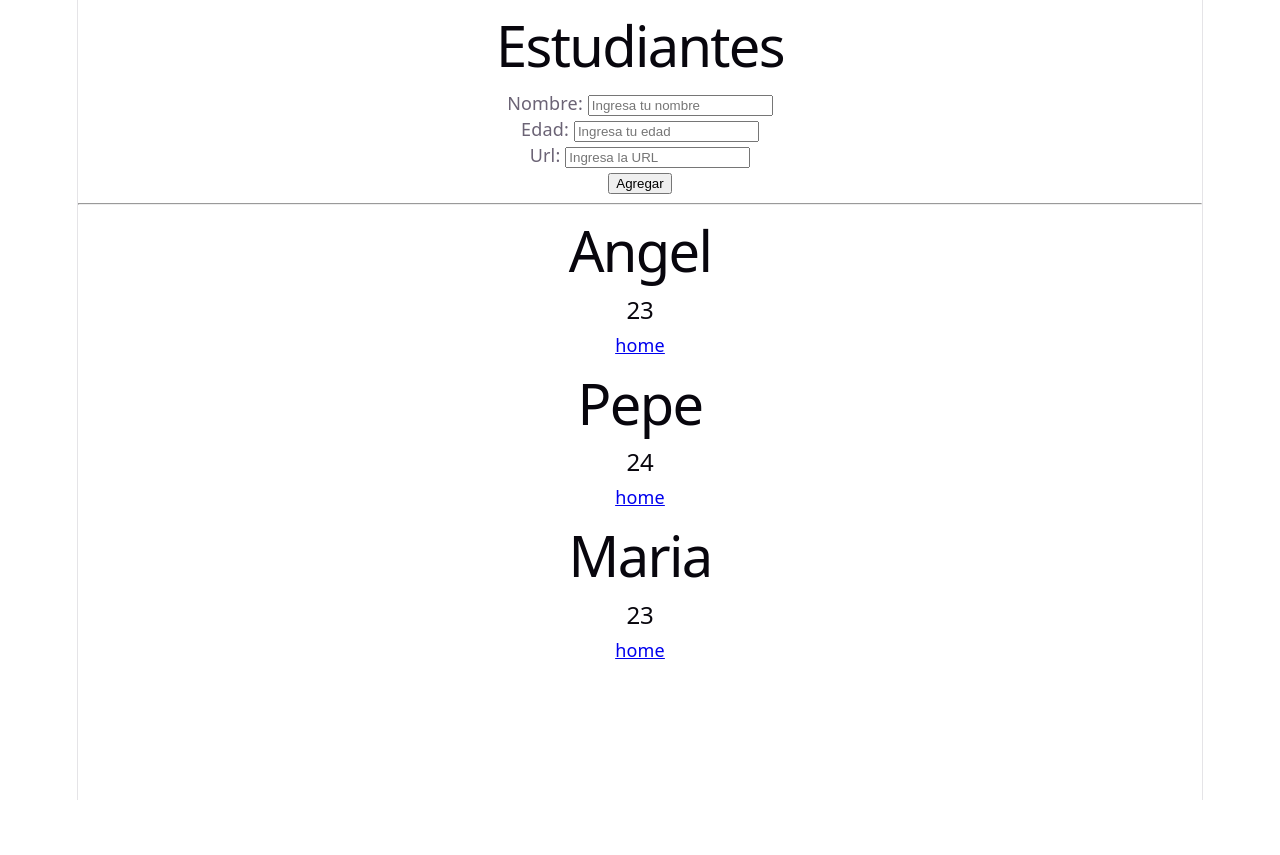
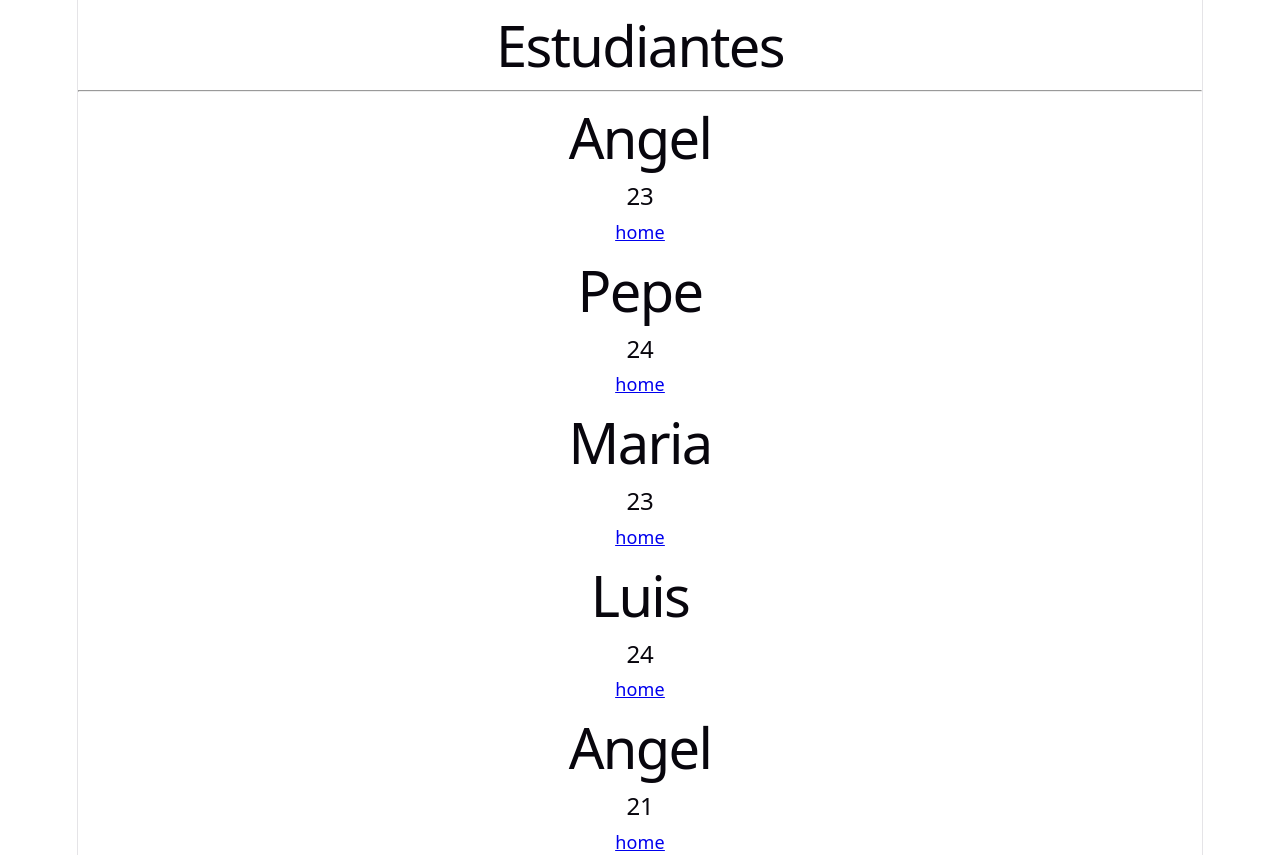
Before and after one commit to angelch1595-glitch/Webs2026, a React (Vite) app in the folder 2025_04_05_react/react/: page /estudiantes in a window 1280 px wide. Before the commit the page ends 800 px from the top, so only its background shows below. Built offline with nearby package versions, Linux system fonts and the light colour scheme; data requests are answered from the project's data file.

Commit message:
enrutamientoDeFronted

```diff
--- /dev/null
+++ b/2025_04_05_react/react/db.json
@@ -0,0 +1,35 @@
+{
+  "estudiantes": [
+    {
+      "id": "1",
+      "nombre": "Angel",
+      "edad": "23",
+      "url": "https://www.google.com"
+    },
+    {
+      "id": "2",
+      "nombre": "Pepe",
+      "edad": "24",
+      "url": "https://www.epn.edu.ec"
+    },
+    {
+      "id": "3",
+      "nombre": "Maria",
+      "edad": "23",
+      "url": "https://www.facebook.com"
+    },
+    {
+      "id": "NXs7ulxPrG4",
+      "nombre": "Luis",
+      "edad": "24",
+      "url": "https://www.facebook.com"
+    },
+    {
+      "id": "mhd184AF7uw",
+      "nombre": "Angel",
+      "edad": "21",
+      "url": "https://www.google.com"
+    }
+  ],
+  "$schema": "./node_modules/json-server/schema.json"
+}
--- a/2025_04_05_react/react/src/App.jsx
+++ b/2025_04_05_react/react/src/App.jsx
@@ -1,7 +1,17 @@
+import EstudianteForm from "./components/EstudianteForm";
 import EstudiantePage from "./pages/EstudiantePage";
+import HomePage from "./pages/HomePage";
+import {BrowserRouter,Routes,Route} from "react-router-dom"
 const App=()=>{
   return(
-    <EstudiantePage></EstudiantePage>
+    <BrowserRouter>
+    <Routes>
+      <Route path="/estudiantes" element={<EstudiantePage/>}/>
+      <Route path="/nuevo" element={<EstudianteForm/>}/>
+      <Route path="/home" element={<HomePage/>}/>
+    </Routes>
+    </BrowserRouter>
+
   );
 }
 export default App;
--- a/2025_04_05_react/react/src/pages/EstudiantePage.jsx
+++ b/2025_04_05_react/react/src/pages/EstudiantePage.jsx
@@ -1,21 +1,40 @@
-import { useState } from "react";
+import { useEffect, useState } from "react";
 import Estudiante from "../components/Estudiante";
-import listEstudiantes from "../urls/data";
+//import listEstudiantes from "../urls/data";
+import axios from "axios";
 import EstudianteForm from "../components/EstudianteForm";
 const EstudiantePage = () => {
-  const [lstEstudiante, setLstEstudiante] = useState(listEstudiantes);
+  const [lstEstudiante, setLstEstudiante] = useState([]);
   console.log("Renderizando....");
+  useEffect(() => {
+    axios
+      .get("http://localhost:8000/estudiantes")
+      .then((res) => {
+        console.log(res.data);
+        setLstEstudiante(res.data);
+      })
+      .catch((err) => {
+        console.log(err);
+      });
+  }, []);
   //Paso 1
   const agregarEstudiante = (estudianteNuevo) => {
-    const estudianteFinal= {...estudianteNuevo,id:Date.now()}
-    setLstEstudiante((prev)=>[...prev,estudianteFinal])
-
+    const estudianteFinal = { ...estudianteNuevo, id: Date.now() };
+    //setLstEstudiante((prev) => [...prev, estudianteFinal]);
+    axios
+      .post("http://localhost:8000/estudiantes",estudianteFinal)
+      .then((res) => {
+        setLstEstudiante([...setLstEstudiante, res.data]);
+      })
+      .catch((err) => {
+        console.log(err);
+      });
   };
 
   return (
     <div>
       <h1>Estudiantes</h1>
-      <EstudianteForm onAgregar={agregarEstudiante}></EstudianteForm>
+      {/*<EstudianteForm onAgregar={agregarEstudiante}></EstudianteForm>*/}
       <hr />
       <div>
         {lstEstudiante.map((estudiante) => {
--- /dev/null
+++ b/2025_04_05_react/react/src/pages/HomePage.jsx
@@ -0,0 +1,10 @@
+import {Link} from "react-router-dom"
+const HomePage=()=>{
+    return(
+<div>
+    <h1>Bienvenido</h1>
+    <Link to="/estudiantes">Lista de estudiantes</Link>
+</div>
+    )
+}
+export default HomePage
--- a/2025_04_05_react/react/src/urls/data.js
+++ b/2025_04_05_react/react/src/urls/data.js
@@ -1,6 +1,6 @@
-const listEsudiantes = [
+/*const listEsudiantes = [
     { id: 1, nombre: "Angel", edad: 23, url: "https://www.google.com" },
     { id: 2, nombre: "Pepe", edad: 24, url: "https://www.epn.edu.ec" },
     { id: 3, nombre: "Maria", edad: 23, url: "https://www.facebook.com" },
 ]
-export default listEsudiantes;
+export default listEsudiantes;*/
```
Also changed, not shown: 2025_04_05_react/react/package.json (+6 -2 lines), 1 other file (tests, documents, lock files or other folders).
